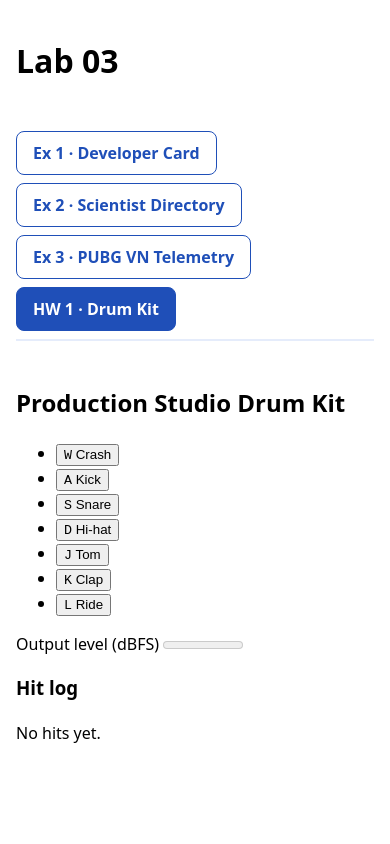
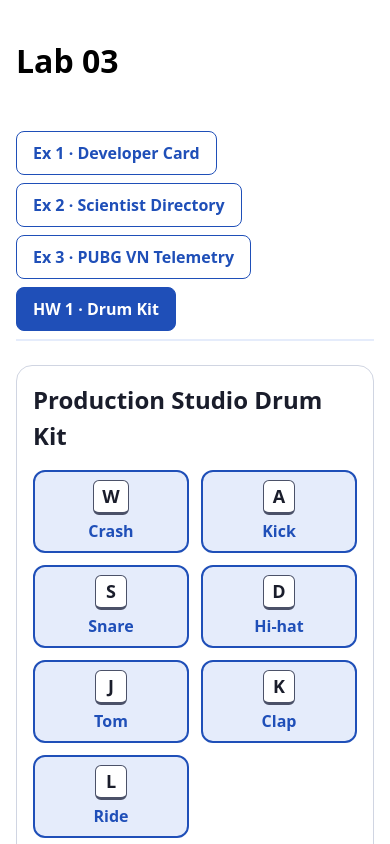
Before and after one commit to Ac-2836/WebDev-Lab03-Inclass, a React (Vite) app: page / in a window 390 px wide. Both pictures are taken after a click on the tab "HW 1 · Drum Kit". Shown: the top 844 px of the page. Built offline with nearby package versions, Linux system fonts and the light colour scheme.

Commit message:
style(hw1): add accessible responsive drum theme

```diff
--- a/src/homeworks/DrumMachine/DrumMachine.jsx
+++ b/src/homeworks/DrumMachine/DrumMachine.jsx
@@ -1,6 +1,7 @@
 import { useEffect, useId, useRef, useState } from 'react';
 import { createDrumAudio, MIN_DB } from './drum-audio.js';
 import { PAD_MAP } from './drum-pads.js';
+import styles from './DrumMachine.module.css';
 import { useDrumKeyboard } from './useDrumKeyboard.js';
 
 const PADS = [...PAD_MAP.values()];
@@ -51,9 +52,9 @@ export function DrumMachine() {
   useDrumKeyboard(PAD_MAP, triggerPad);
 
   return (
-    <section aria-labelledby='drum-heading'>
+    <section className={styles.drum} aria-labelledby='drum-heading'>
       <h2 id='drum-heading'>Production Studio Drum Kit</h2>
-      <ul aria-label='Drum pads'>
+      <ul className={styles.pads} aria-label='Drum pads'>
         {PADS.map((pad) => (
           <li key={pad.id}>
             <DrumPad
@@ -72,12 +73,12 @@ export function DrumMachine() {
 
 function HitLog({ hits }) {
   return (
-    <section aria-labelledby='hit-log-heading'>
+    <section className={styles.hitLog} aria-labelledby='hit-log-heading'>
       <h3 id='hit-log-heading'>Hit log</h3>
-      <output aria-live='polite' aria-atomic='false'>
+      <output className={styles.hits} aria-live='polite' aria-atomic='false'>
         {hits.length === 0 ? 'No hits yet.' : null}
         {hits.map((hit) => (
-          <span key={hit.id}>
+          <span key={hit.id} className={styles.hit}>
             #{hit.n} {hit.pad.label} ({hit.pad.keyHint}){' '}
           </span>
         ))}
@@ -105,11 +106,12 @@ function LevelMeter({ audio }) {
   }, [audio]);
 
   return (
-    <p>
-      <label htmlFor={meterId}>Output level (dBFS)</label>{' '}
+    <p className={styles.meterRow}>
+      <label htmlFor={meterId}>Output level (dBFS)</label>
       <meter
         id={meterId}
         ref={meterRef}
+        className={styles.meter}
         min={MIN_DB}
         max={0}
         low={-18}
@@ -139,12 +141,14 @@ function DrumPad({ pad, isActive, onTrigger }) {
   return (
     <button
       type='button'
+      className={styles.pad}
       aria-pressed={isActive}
       aria-keyshortcuts={pad.keyHint}
       onPointerDown={handlePointerDown}
       onKeyDown={handleKeyDown}
     >
-      <kbd>{pad.keyHint}</kbd> {pad.label}
+      <kbd className={styles.key}>{pad.keyHint}</kbd>
+      <span>{pad.label}</span>
     </button>
   );
 }
--- /dev/null
+++ b/src/homeworks/DrumMachine/DrumMachine.module.css
@@ -0,0 +1,121 @@
+.drum {
+  --panel-bg: #ffffff;
+  --panel-border: #d0d5e2;
+  --text-main: #1a1d2b;
+  --text-muted: #4b5168;
+  --accent: #1f4fb8;
+  --accent-soft: #e5ecfb;
+  --gap: 1rem;
+
+  width: 100%;
+  max-width: 640px;
+  margin-inline: auto;
+  padding: var(--gap);
+  display: grid;
+  gap: var(--gap);
+  color: var(--text-main);
+  background: var(--panel-bg);
+  border: 1px solid var(--panel-border);
+  border-radius: 16px;
+}
+
+.drum h2,
+.drum h3 {
+  margin: 0;
+}
+
+.pads {
+  margin: 0;
+  padding: 0;
+  list-style: none;
+  display: grid;
+  grid-template-columns: repeat(auto-fit, minmax(7.5rem, 1fr));
+  gap: 0.75rem;
+}
+
+.pad {
+  width: 100%;
+  min-height: 4.5rem;
+  padding: 0.5rem;
+  display: grid;
+  place-items: center;
+  gap: 0.25rem;
+  font: inherit;
+  font-weight: 600;
+  color: var(--accent);
+  background: var(--accent-soft);
+  border: 2px solid var(--accent);
+  border-radius: 12px;
+  cursor: pointer;
+  user-select: none;
+  touch-action: manipulation;
+  transition: transform 60ms ease-out;
+}
+
+/* Pressed is shown by fill, a thicker inset ring and a shift, not by
+   colour alone. */
+.pad[aria-pressed='true'] {
+  color: #ffffff;
+  background: var(--accent);
+  box-shadow: inset 0 0 0 3px #ffffff;
+  transform: translateY(2px) scale(0.97);
+}
+
+.pad:focus-visible,
+.drum :focus-visible {
+  outline: 3px solid var(--text-main);
+  outline-offset: 3px;
+}
+
+.key {
+  min-width: 2rem;
+  padding: 0.125rem 0.5rem;
+  font: inherit;
+  font-size: 1.125rem;
+  text-align: center;
+  color: var(--text-main);
+  background: #ffffff;
+  border: 1px solid var(--text-muted);
+  border-bottom-width: 3px;
+  border-radius: 6px;
+}
+
+.meterRow {
+  margin: 0;
+  display: grid;
+  grid-template-columns: auto 1fr;
+  align-items: center;
+  gap: 0.75rem;
+  color: var(--text-muted);
+}
+
+.meter {
+  width: 100%;
+  height: 1.25rem;
+}
+
+.hitLog {
+  display: grid;
+  gap: 0.5rem;
+}
+
+.hits {
+  display: block;
+  min-height: calc(6 * 1.5em); /* room for MAX_HITS lines: no layout shift */
+  color: var(--text-muted);
+}
+
+.hit {
+  display: block;
+}
+
+.hit:first-child {
+  font-weight: 700;
+  color: var(--text-main);
+}
+
+@media (prefers-reduced-motion: reduce) {
+  .pad {
+    transition: none;
+  }
+}
```
